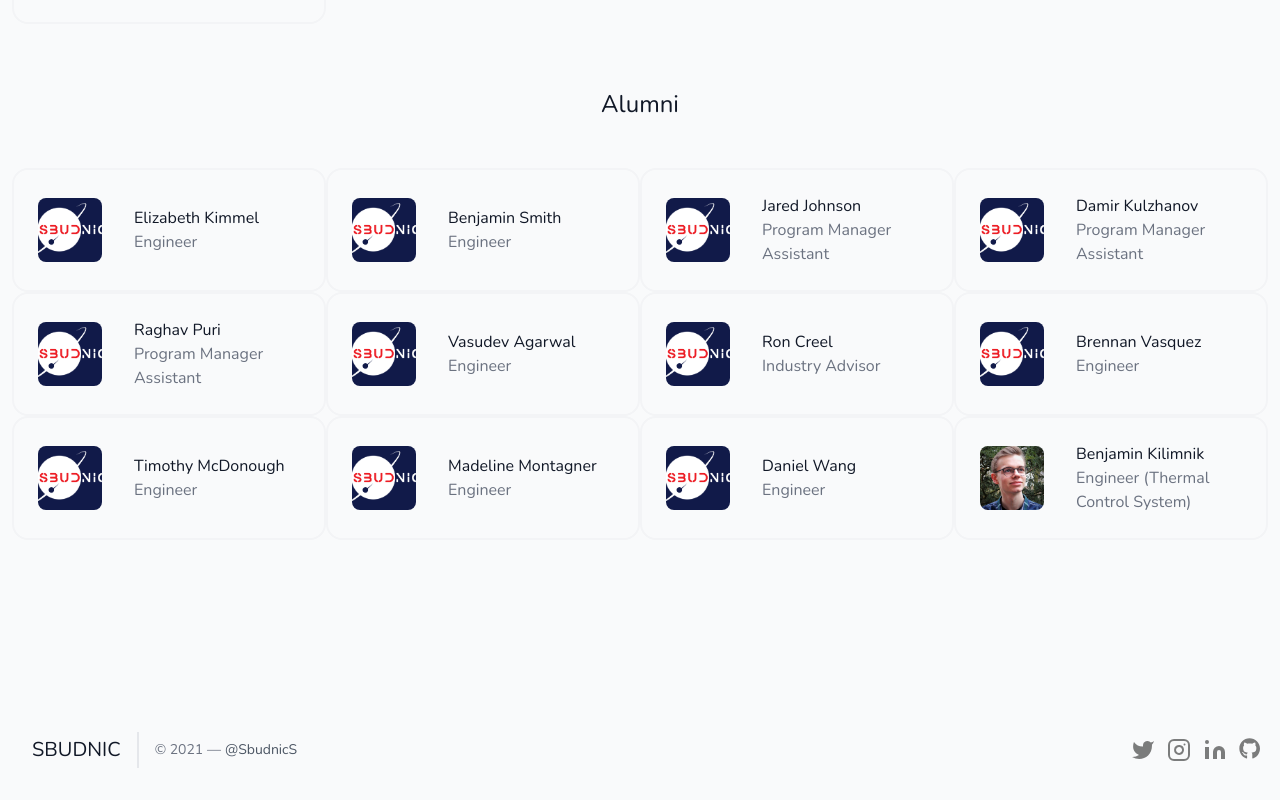
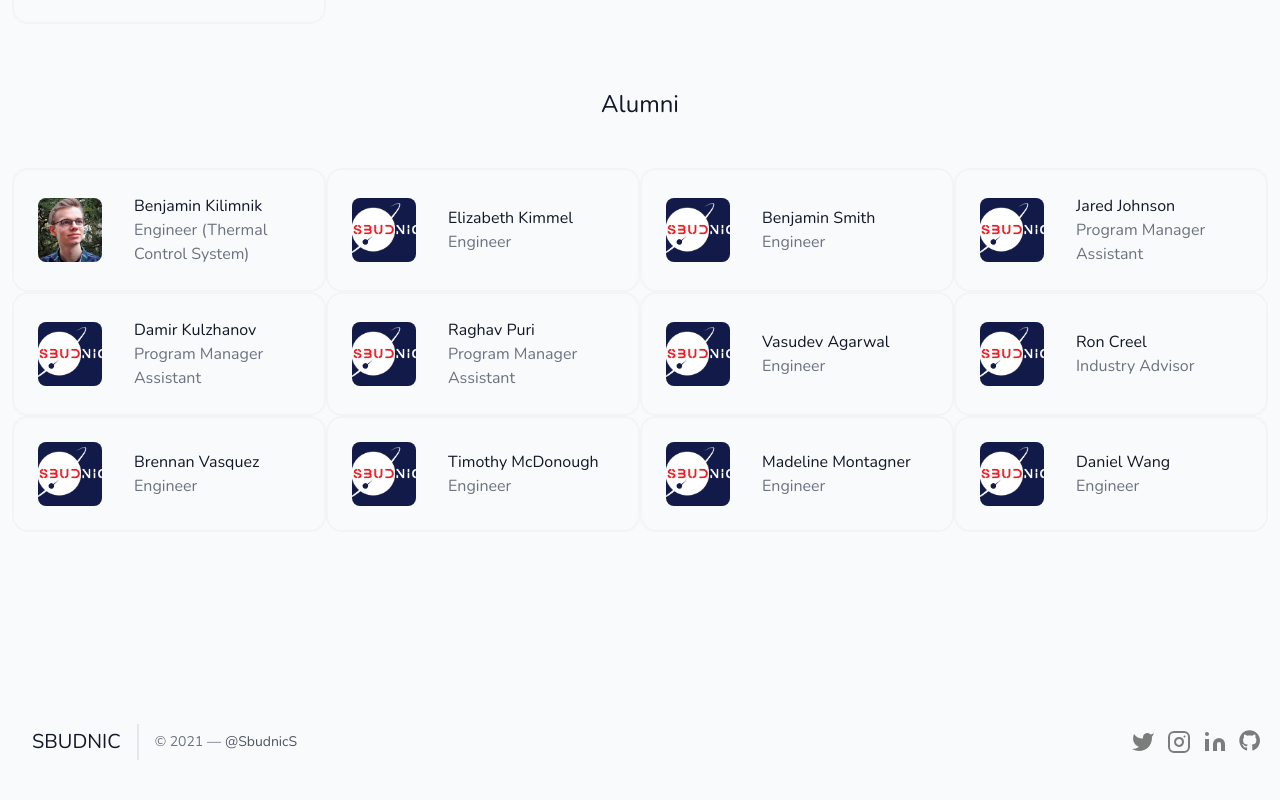
Before and after one commit to benkilimnik/SBUDNIC, a React (Create React App) app: page /team in a window 1280 px wide. Shown: the part 2884-3684 px from the top of the page. Built offline with nearby package versions, Linux system fonts and the light colour scheme.

Commit message:
update team

```diff
--- a/src/components/content/team.js
+++ b/src/components/content/team.js
@@ -18,6 +18,16 @@ import {
 } from "../content/images"
 
 const team = [
+  {
+    id: 45,
+    title: "Benjamin Kilimnik",
+    subtitle:
+      "A junior at Brown University studying computer science with a focus on systems research, data science, and web design. When I'm not coding up a hot mess in the Computer Science department, you can find me working at the Center for Computation and Visualization, researching for Systems@Brown or reading historical fiction next to a radiator.",
+    team: "alumni",
+    category: "",
+    position: "Engineer (Thermal Control System)",
+    image: benji,
+  },
   {
     id: 1,
     title: "Rick Fleeter",
@@ -408,16 +418,6 @@ const team = [
     team: "alumni",
     image: sbudnicNW,
   },
-  {
-    id: 45,
-    title: "Benjamin Kilimnik",
-    subtitle:
-      "A junior at Brown University studying computer science with a focus on systems research, data science, and web design. When I'm not coding up a hot mess in the Computer Science department, you can find me working at the Center for Computation and Visualization, researching for Systems@Brown or reading historical fiction next to a radiator.",
-    team: "alumni",
-    category: "",
-    position: "Engineer (Thermal Control System)",
-    image: benji,
-  },
 ]
 
 export { team }
```
